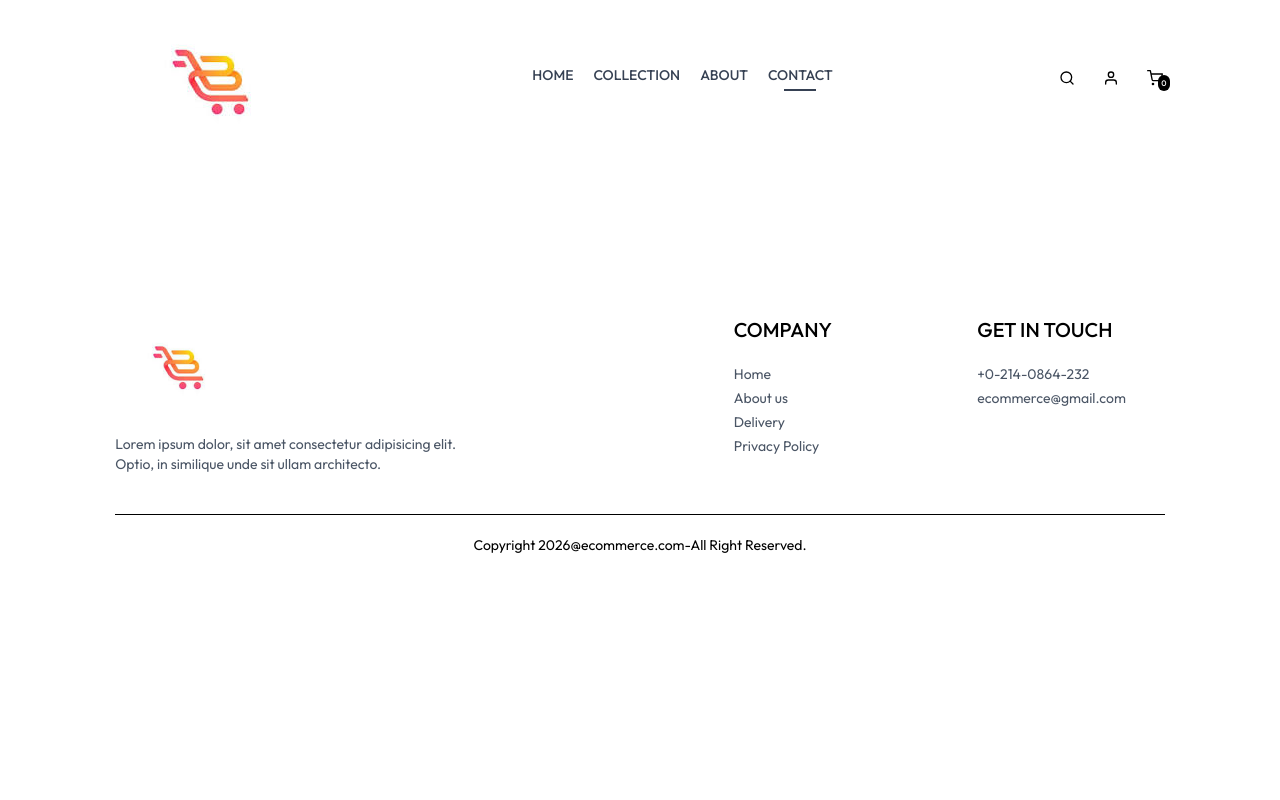
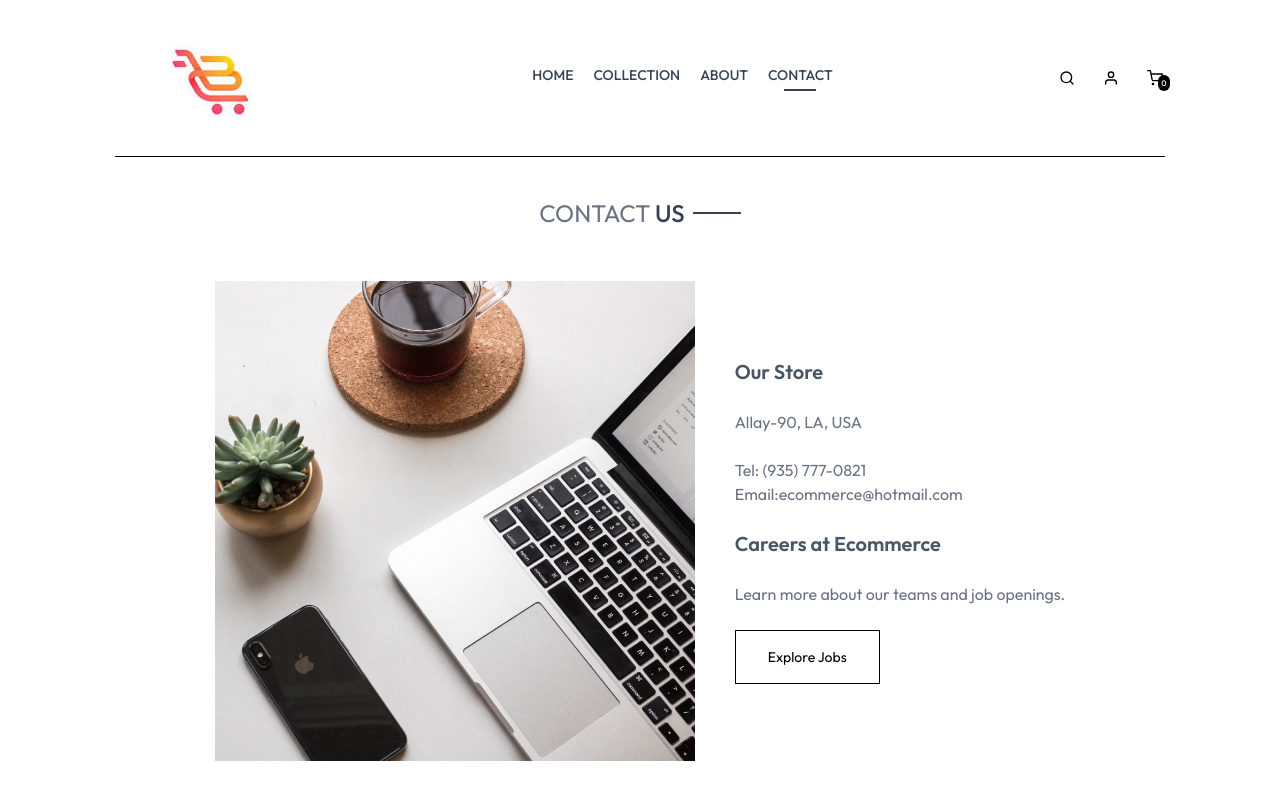
Before and after one commit to NazarAbbas12/mern-ecommerce, a React app in the folder frontend/: page /contact in a window 1280 px wide. Shown: the top 800 px of the page. Built offline with nearby package versions, Linux system fonts and the light colour scheme; the HTML template or start-up script is replaced by a standard one.

Commit message:
completed

```diff
--- a/frontend/src/pages/Contact.jsx
+++ b/frontend/src/pages/Contact.jsx
@@ -1,8 +1,31 @@
 import React from 'react'
+import Title from '../components/Title'
+import { assets } from '../assets/forever-assets/assets/frontend_assets/assets'
+import NewsLetterBox from '../components/NewsLetterBox'
 
 const Contact = () => {
   return (
-    <div></div>
+    <div>
+
+      <div className='text-center text-2xl pt-10 border-t'>
+          <Title text1={'CONTACT'} text2={'US'}/>
+      </div>
+
+      <div className='my-10 flex flex-col justify-center md:flex-row gap-10 mb-28'>
+          <img className='w-full md:max-w-120' src={assets.contact_img} alt="" />
+
+          <div className='flex flex-col justify-center items-start gap-6'>
+              <p className='font-semibold text-xl text-gray-600'>Our Store</p>
+              <p className='text-gray-500'>Allay-90, LA, USA</p>
+              <p className='text-gray-500'>Tel: (935) 777-0821 <br /> Email:ecommerce@hotmail.com</p>
+              <p className='font-semibold text-xl text-gray-600'>Careers at Ecommerce</p>
+              <p className='text-gray-500'>Learn more about our teams and job openings.</p>
+              <button className='border border-black px-8 py-4 text-sm hover:bg-black hover:text-white transition-all duration-500'>Explore Jobs</button>
+          </div>
+      </div>
+
+      <NewsLetterBox/>
+    </div>
   )
 }
 
```
